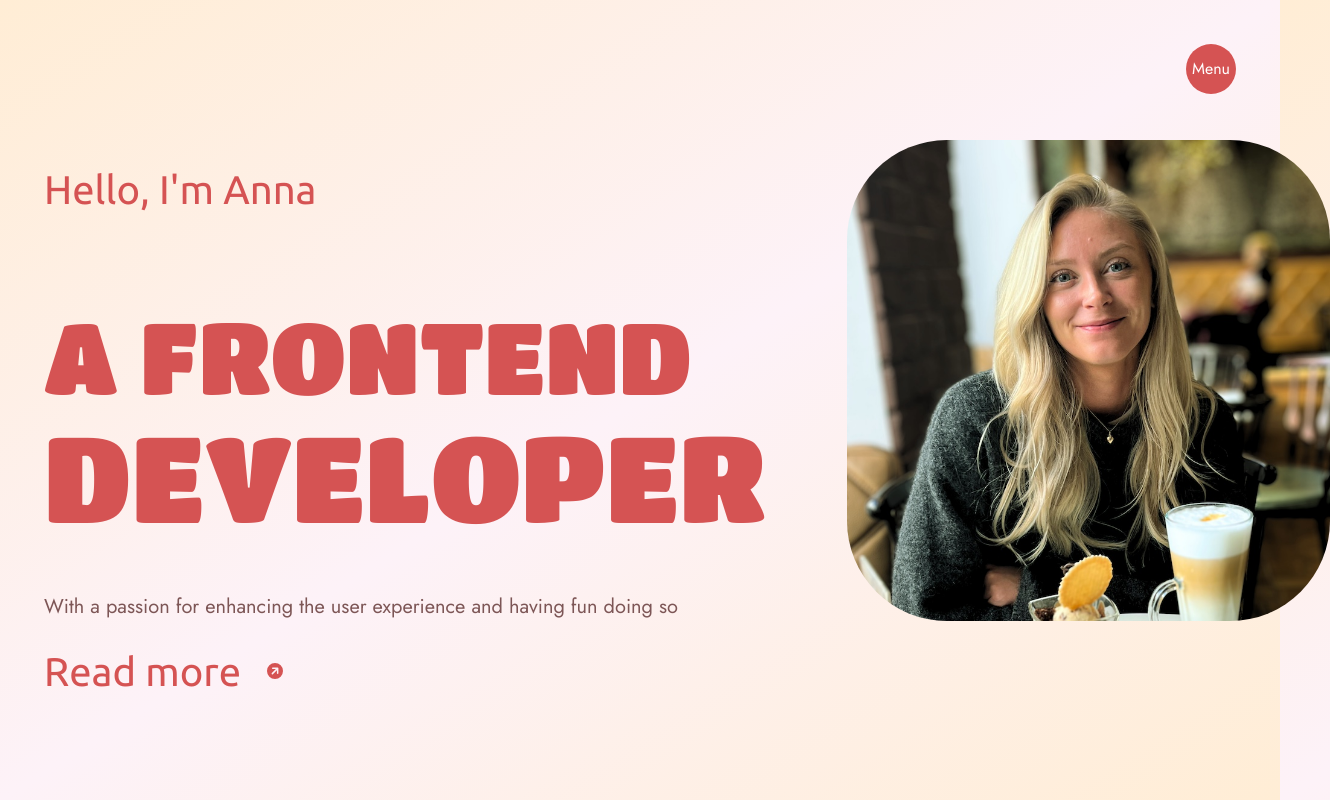
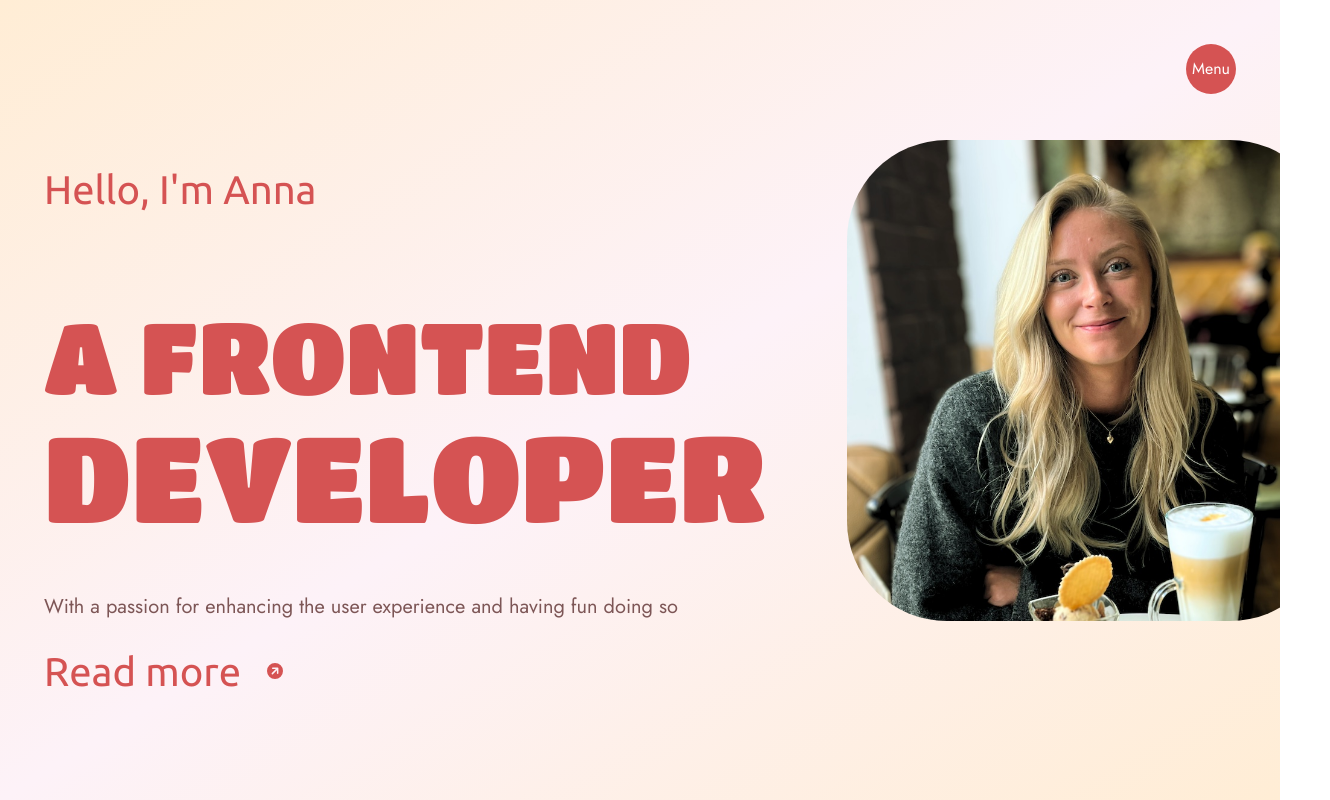
Before and after one commit to annasundbergg/portfolio, a Next.js app: page / in a window 1280 px wide. Shown: the whole page, 1330 px wide, since content can reach past the window. Built offline with nearby package versions, Linux system fonts and the light colour scheme.

Commit message:
make home page responsive

```diff
--- a/src/app/page.tsx
+++ b/src/app/page.tsx
@@ -8,7 +8,7 @@ import Image from "next/image";
 export default function Home() {
   return (
     <>
-      <div className="flex">
+      <div className="flex sm:overflow-hidden">
         <div className="w-[auto] flex flex-col container ml-14 sm:ml-3 sm:gap-6 2xl:ml-[25rem]">
           <div className="flex w-80">
             <h1
```
